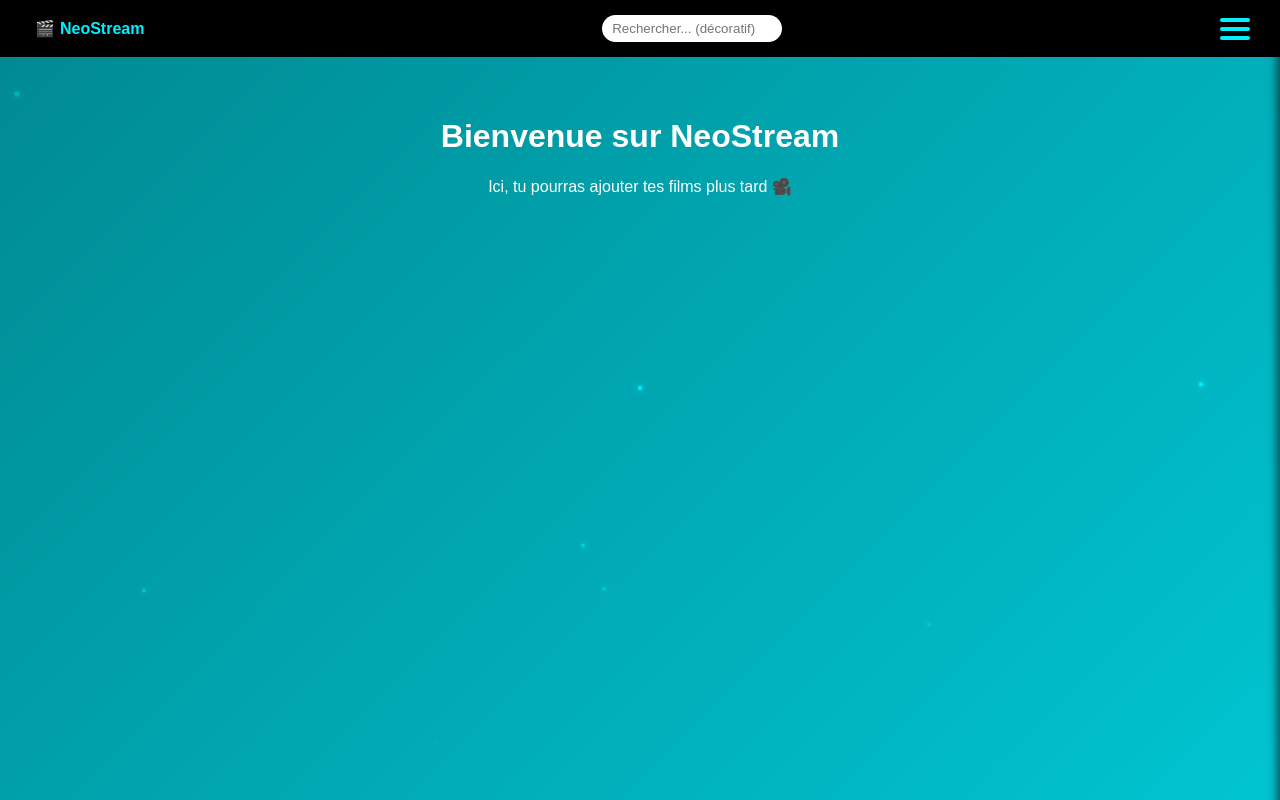
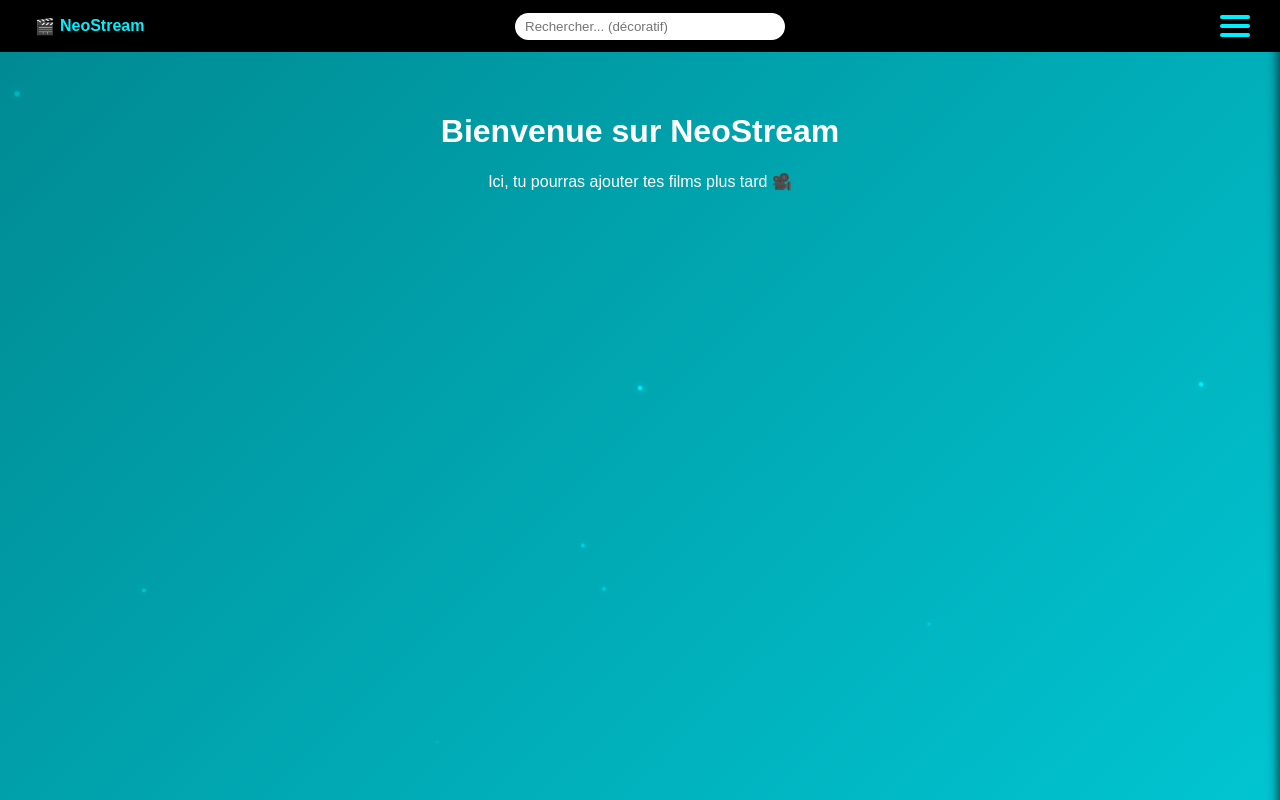
Before and after one commit to Ceo-NeoStream/Neo.Stream.github.io, a plain HTML site: page index.html in a window 1280 px wide. Drawn offline with Linux system fonts and the light colour scheme.

Commit message:
Update index.html

```diff
--- a/index.html
+++ b/index.html
@@ -19,7 +19,8 @@
     .logo { font-size:24px; font-weight:bold; display:flex; align-items:center; transition: opacity 0.3s ease; }
     .logo span { font-size:16px; color:#00f0ff; margin-left:5px; }
 
-    .search-bar { flex:1; max-width:160px; margin:0 20px; transition: opacity 0.3s ease; }
+    /* ✅ Barre de recherche centrée */
+    .search-bar { position:absolute; left:50%; transform:translateX(-50%); width:250px; transition: opacity 0.3s ease; }
     .search-bar input { width:100%; padding:6px 10px; border:none; border-radius:20px; outline:none; }
 
     .menu-btn { width:30px; height:22px; position:relative; cursor:pointer; z-index:3; display:flex; flex-direction:column; justify-content:space-between; transition: opacity 0.3s ease; }
```
